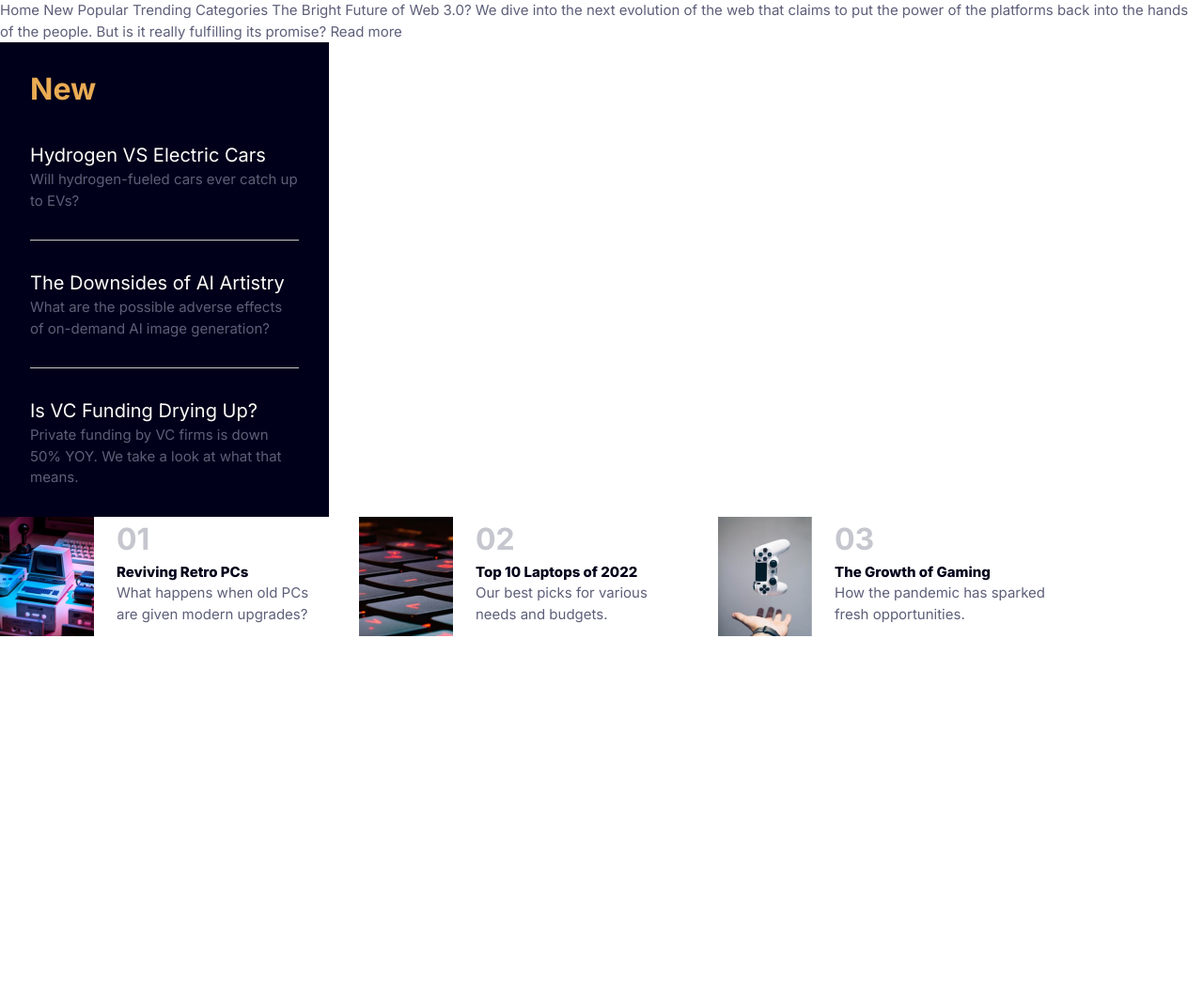
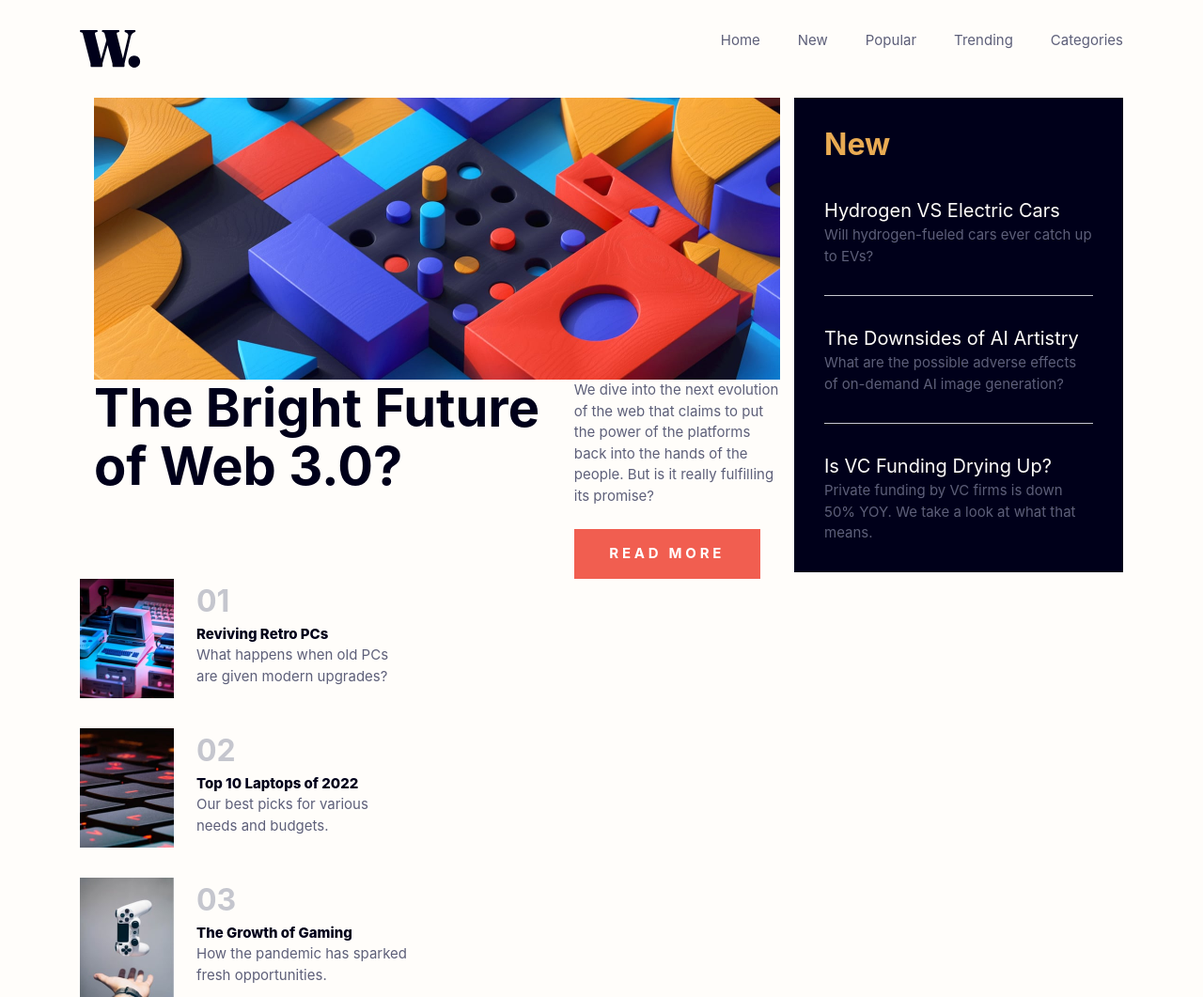
Before and after one commit to JeuriMorel/fem-news-homepage, a plain HTML site: page index.html in a window 1280 px wide. Shown: the whole page at 94% size. Before the commit the page ends 800 px from the top, so only its background shows below. Drawn offline with Linux system fonts and the light colour scheme.

Commit message:
basic layout

```diff
--- a/css/styles.css
+++ b/css/styles.css
@@ -53,7 +53,7 @@ h4 {
 }
 
 /* A elements that don't have a class get default styles */
-a:not([class]) {
+a {
     text-decoration-skip-ink: auto;
     color: currentColor;
     text-decoration: none;
@@ -84,6 +84,11 @@ textarea:not([rows]) {
     scroll-margin-block: 5ex;
 }
 
+@font-face {
+    font-family: "Inter";
+    src: url("assets/fonts/static/inter-VariableFont_slnt.ttf") format("ttf");
+}
+
 :root {
     --white: hsl(36, 100%, 99%);
     --blue-100: hsl(233, 8%, 79%);
@@ -106,12 +111,18 @@ textarea:not([rows]) {
     --fs-s: 1.25rem;
     --fs-xs: 1.125rem;
     --fs-base: 0.9375rem;
+    --hero-max-width: 730px;
+    --aside-max-width: 350px;
 }
 
 body {
     font-family: var(--ff-inter);
     font-size: var(--fs-base);
     color: var(--blue-700);
+    background-color: var(--white);
+    display: flex;
+    justify-content: center;
+    align-items: center;
 }
 h1,
 h2,
@@ -140,9 +151,71 @@ li {
     list-style-type: none;
 }
 
-.new {
+main {
+    width: min(calc(100% - 1rem), 1110px);
+    display: flex;
+    flex-wrap: wrap;
+    justify-content: space-between;
+    align-items: start;
+    /* row-gap: clamp(4rem, 3.6422rem + 1.5267vw, 4.375rem); */
+    container-type: inline-size;
+    container-name: hero;
+}
+
+header {
+    display: flex;
+    justify-content: space-between;
+    margin-block: 2rem;
+    width: 100%;
+}
+
+nav {
+    /* font-size: var(--fs-xs); */
+
+    & ul {
+        display: flex;
+        flex-direction: row;
+        gap: 2.5rem;
+        color: var(--blue-700);
+
+        & a:hover {
+            color: var(--red);
+        }
+    }
+}
+
+section {
+    max-width: var(--hero-max-width);
+    margin-inline: auto;
+    .hero-content {
+        display: flex;
+    }
+
+    .hero-text {
+        width: min(100%, 350px);
+
+        & p {
+            margin-block-end: 1.5rem;
+        }
+    }
+    & a {
+        color: white;
+        background-color: var(--red);
+        font-weight: var(--fw-bold);
+        text-transform: uppercase;
+        padding: 1em 2.5em;
+        display: inline-block;
+        letter-spacing: 0.25em;
+
+        &:hover {
+            background-color: var(--blue-900);
+        }
+    }
+}
+
+aside {
     background-color: var(--blue-900);
-    width: min(100%, 350px);
+    width: min(100%, var(--aside-max-width));
     padding: 2rem;
     padding-block-end: 0;
 
@@ -171,13 +244,15 @@ li {
 
 .popular-list {
     display: flex;
+    flex-direction: column;
     gap: 2rem;
     counter-reset: popular;
+    width: max-content;
 
     & li {
+        width: min(100%, 350px);
         display: flex;
         gap: 1.5rem;
-        width: min(100%, 350px);
 
         & img {
             width: 100px;
@@ -205,3 +280,9 @@ li {
         }
     }
 }
+
+/* @container hero  (min-width: 1080px) {
+    .popular-list {
+        flex-direction: row;
+    }
+} */
--- a/index.html
+++ b/index.html
@@ -11,23 +11,53 @@
             sizes="32x32"
             href="./assets/images/favicon-32x32.png"
         />
-        <link rel="preconnect" href="https://fonts.googleapis.com" />
+        <!-- <link rel="preconnect" href="https://fonts.googleapis.com" />
         <link rel="preconnect" href="https://fonts.gstatic.com" crossorigin />
         <link
             href="https://fonts.googleapis.com/css2?family=Inter:wght@400;700;800&display=swap"
             rel="stylesheet"
-        />
+        /> -->
         <link rel="stylesheet" href="/css/styles.css" />
 
         <title>Frontend Mentor | News homepage</title>
     </head>
     <body>
-        Home New Popular Trending Categories The Bright Future of Web 3.0? We
-        dive into the next evolution of the web that claims to put the power of
-        the platforms back into the hands of the people. But is it really
-        fulfilling its promise? Read more
+        <main>
+            <header>
+                <img src="assets/images/logo.svg" alt="" />
+                <nav>
+                    <ul>
+                        <li><a href="#">Home</a></li>
+                        <li><a href="#">New</a></li>
+                        <li><a href="#">Popular</a></li>
+                        <li><a href="#">Trending</a></li>
+                        <li><a href="#">Categories</a></li>
+                    </ul>
+                </nav>
+            </header>
+            <section>
+                <picture>
+                    <source
+                        media="(min-width: 768px)"
+                        srcset="assets/images/image-web-3-desktop.jpg"
+                    />
+                    <img src="assets/images/image-web-3-mobile.jpg" alt="" />
+                </picture>
+                <div class="hero-content">
+                    <h1>The Bright Future of Web 3.0?</h1>
+                    <div class="hero-text">
+                        <p>
+                            We dive into the next evolution of the web that claims to
+                            put the power of the platforms back into the hands of the
+                            people. But is it really fulfilling its promise?
+                        </p>
+                        <a href="#">Read more</a>
+                    </div>
 
-        <div class="new">
+                </div>
+            </section>
+
+            <aside class="new">
                 <h2>New</h2>
                 <ul>
                     <li>
@@ -49,9 +79,8 @@
                         </p>
                     </li>
                 </ul>
-        </div>
+            </aside>
 
-        <div class="popular">
                 <ul class="popular-list">
                     <li>
                         <img src="assets/images/image-retro-pcs.jpg" alt="" />
@@ -77,6 +106,7 @@
                         </div>
                     </li>
                 </ul>
-        </div>
+
+        </main>
     </body>
 </html>
```
Lines whose indentation alone changed are shown as unchanged.
